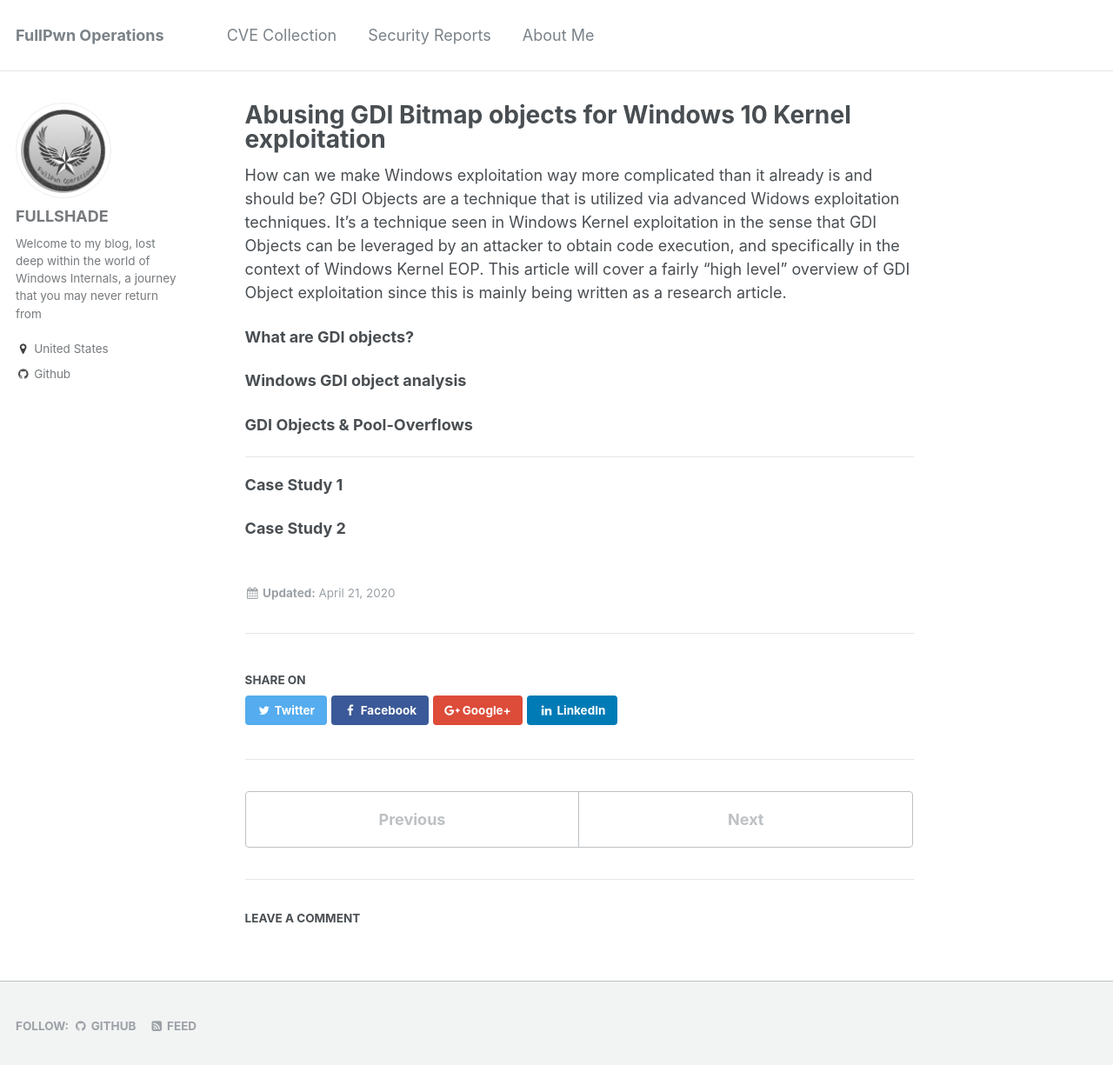
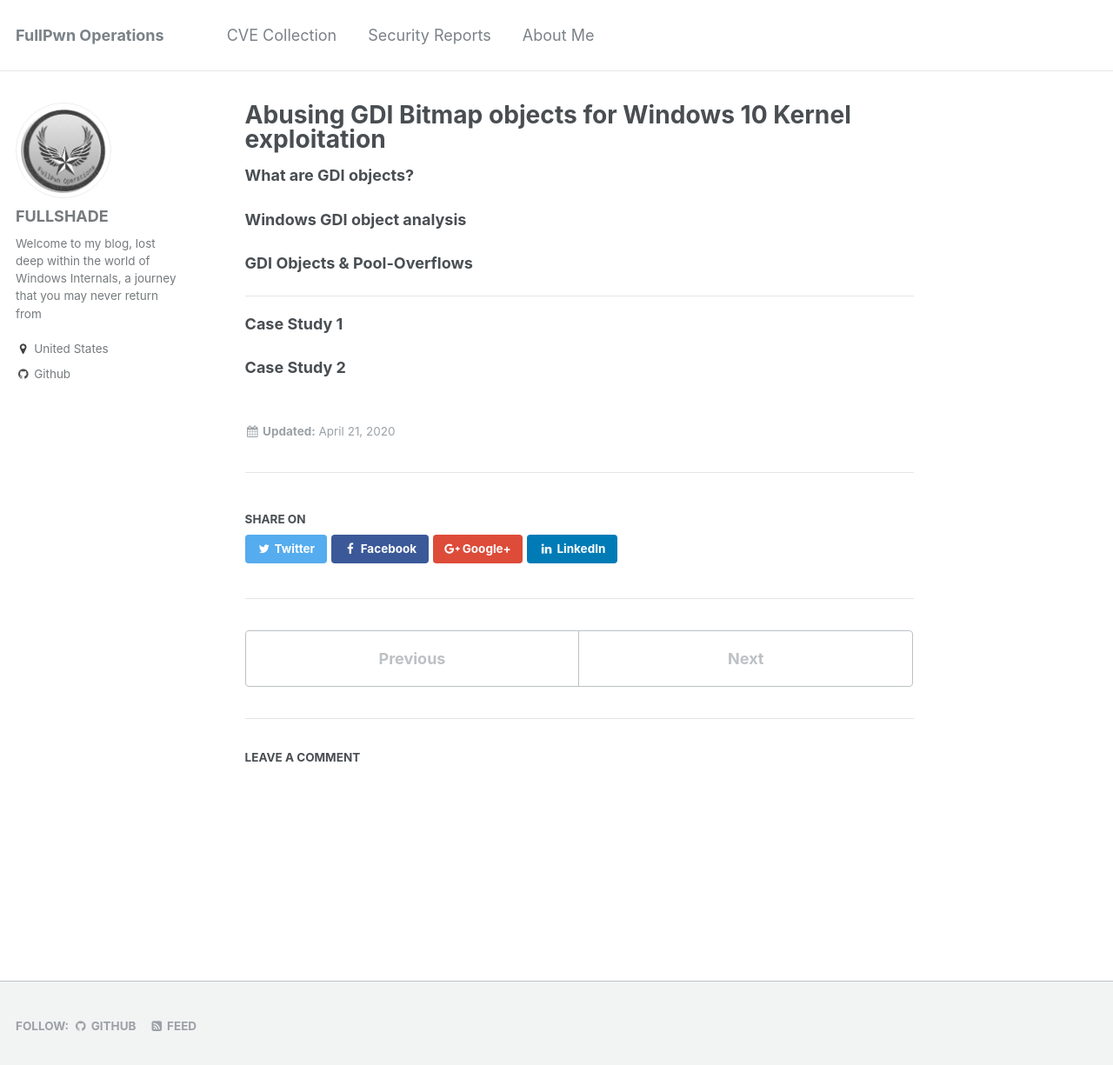
Before and after one commit to asdyxcyxc/FULLSHADE.github.io, a Jekyll site: the page built from _posts/2020-04-21-gdi-exploitation.md, in a window 1280 px wide and 1238 px high. Shown: the top 1225 px of the window at 87% size. Built offline with Jekyll 4.4.1, drawn with Linux system fonts in a browser that asks for light colours; comment, search, counter and statistics services are not loaded.

Commit message:
Update 2020-04-21-gdi-exploitation.md

```diff
--- a/_posts/2020-04-21-gdi-exploitation.md
+++ b/_posts/2020-04-21-gdi-exploitation.md
@@ -2,8 +2,6 @@
 layout: single
 title: Abusing GDI Bitmap objects for Windows 10 Kernel exploitation
 ---
-
-How can we make Windows exploitation way more complicated than it already is and should be? GDI Objects are a technique that is utilized via advanced Widows exploitation techniques. It's a technique seen in Windows Kernel exploitation in the sense that GDI Objects can be leveraged by an attacker to obtain code execution, and specifically in the context of Windows Kernel EOP. This article will cover a fairly "high level" overview of GDI Object exploitation since this is mainly being written as a research article.
 
 **What are GDI objects?**
 
```
